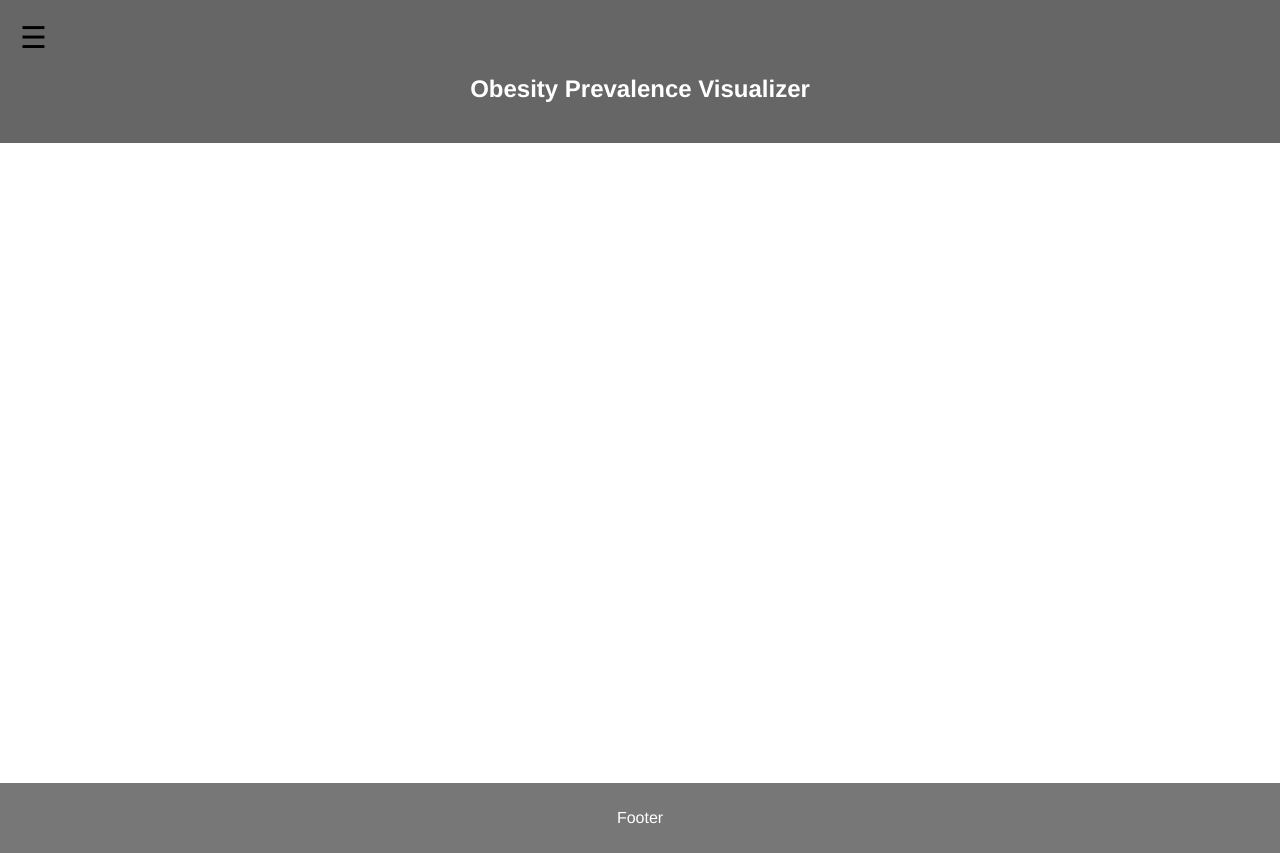
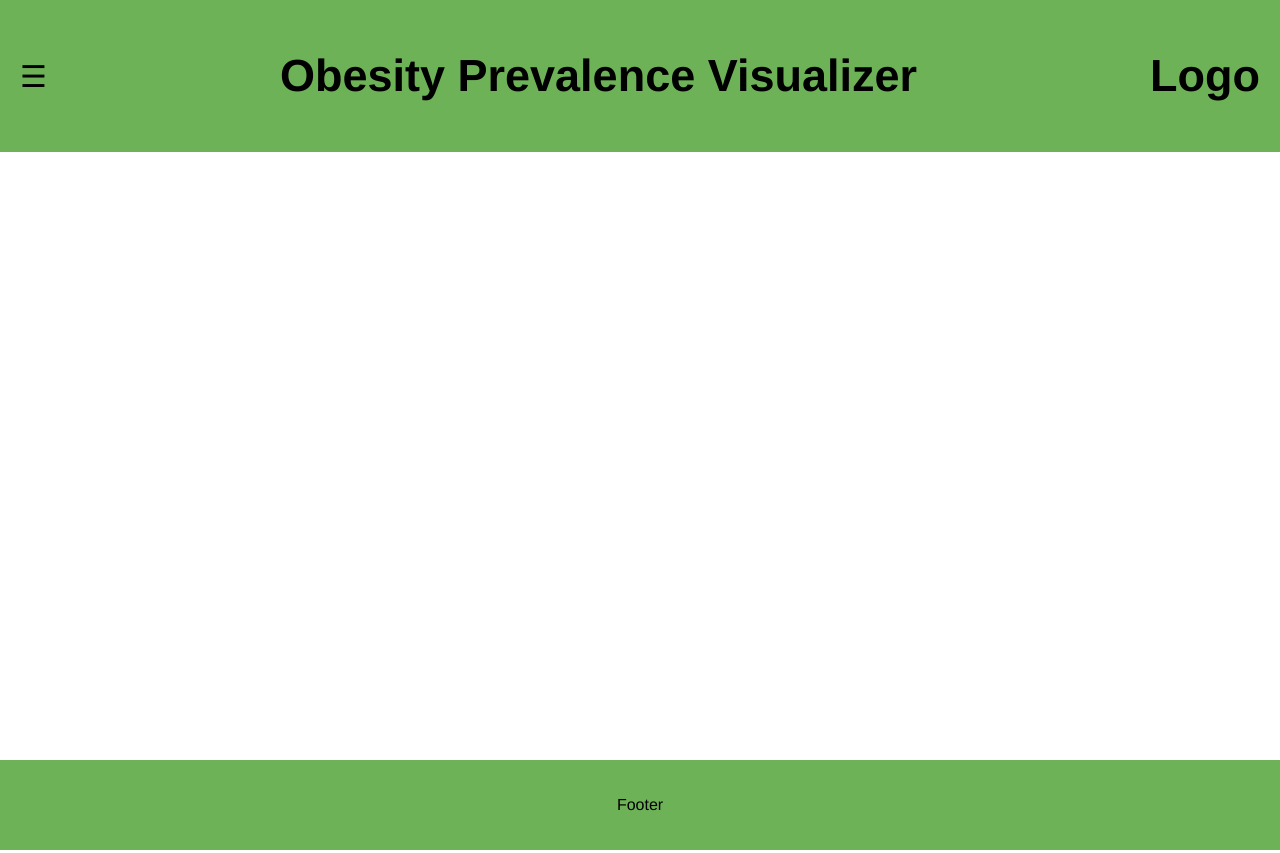
Before and after one commit to IoanSava/Our-WebApp, a PHP site: page / in a window 1280 px wide. Run offline with PHP 8.4, Linux system fonts and the light colour scheme.

Commit message:
Fixed header

```diff
--- a/css/style.css
+++ b/css/style.css
@@ -5,6 +5,8 @@
 html, body {
     height: 100%;
     margin: 0;
+    padding: 0;
+    scroll-behavior: smooth;
 }
 
 body {
@@ -12,25 +14,34 @@ body {
     transition: background-color .5s;
 }
 
+#main {
+    display: flex;
+    flex-direction: column;
+}
+
+#main > * {
+    padding: 20px;
+}
+
 /* --- Header --- */
 
 header {
     display: flex;
-    flex-direction: column;
+    flex-wrap: wrap;
     justify-content: space-between;
-    background-color: #666;
-    padding: 20px;
+    align-items: center;
+    background-color: #6EB257;
+    position: fixed;
+    width: 100%;
+}
+
+header h1 {
+    font-size: 45px;
 }
 
 #openNav {
-    align-self: flex-start;
     font-size: 30px;
     cursor: pointer;
-}
-
-header h2 {
-    align-self: center;
-    color: white;
 }
 
 #sidenav {
@@ -43,16 +54,16 @@ header h2 {
     background-color: #111;
     overflow-x: hidden;
     transition: 0.5s;
-    padding-top: 60px;
+    padding-top: 10vh;
 }
 
 #sidenav a {
-    padding: 8px 8px 8px 32px;
+    padding: 16px 16px 8px 32px;
     text-decoration: none;
-    font-size: 25px;
+    font-size: 45px;
     color: #818181;
     display: block;
-    transition: 0.3s;
+    transition: 0.5s;
 }
 
 #sidenav a:hover {
@@ -72,14 +83,14 @@ header h2 {
 }
 
 .content {
-    height: 80vh;
+    height: 90vh;
 }
 
 footer {
-    background-color: #777;
+    background-color: #6EB257;
     padding: 10px;
     text-align: center;
-    color: white;
+    color: A0EEC0;
 }
 
 @media screen and (max-height: 450px) {
--- a/index.html
+++ b/index.html
@@ -21,11 +21,12 @@
         <div id="main">
             <header>
                 <span onclick="openNavBar()" id="openNav">&#9776;</span>
-                <h2>Obesity Prevalence Visualizer</h2>
+                <h1>Obesity Prevalence Visualizer</h1>
+                <h1>Logo</h1>
             </header>
+
             <div class="container">
                 <div class="content">
-
                 </div>
             </div>
             <footer>
--- a/js/script.js
+++ b/js/script.js
@@ -1,6 +1,6 @@
 function openNavBar() {
-    document.getElementById("sidenav").style.width = "250px";
-    document.getElementById("main").style.marginLeft = "250px";
+    document.getElementById("sidenav").style.width = "20%";
+    document.getElementById("main").style.marginLeft = "20%";
     document.body.style.backgroundColor = "rgba(0,0,0,0.4)";
 }
 
```
